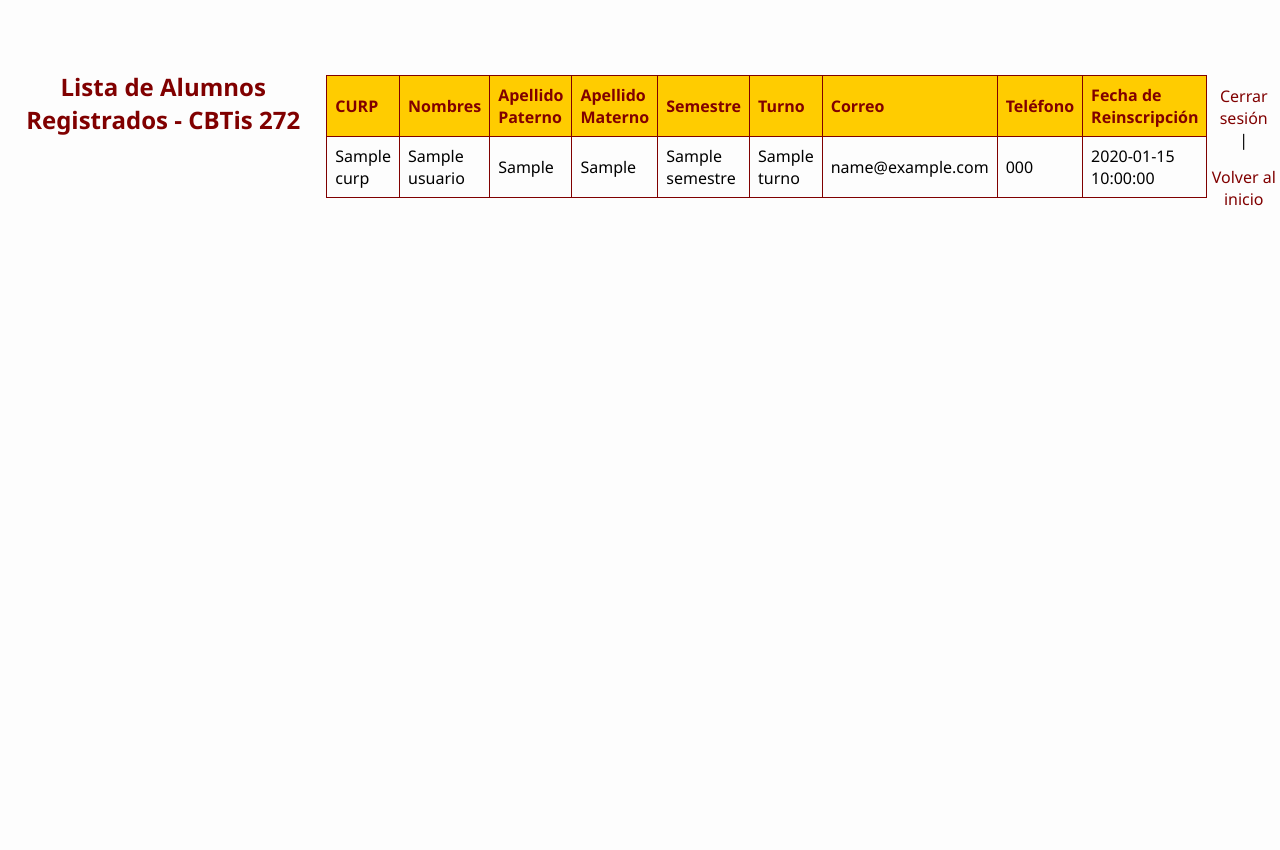
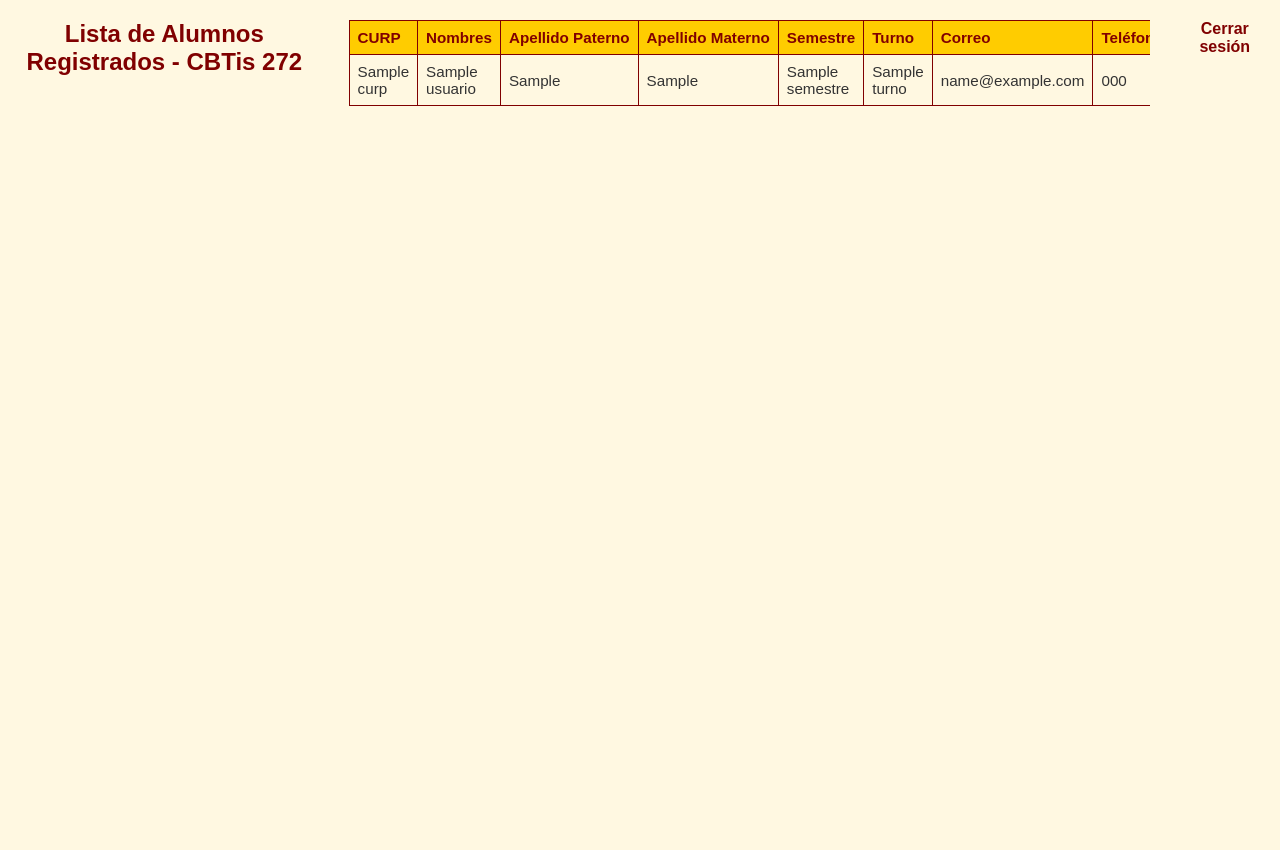
Before and after one commit to Armando59t/cbtis272, a Flask app: page /admin in a window 1280 px wide. After the commit the page ends 106 px from the top, so only its background shows below. Run offline with Flask 3, Linux system fonts and the light colour scheme; the visitor is signed in with stand-in values (Sample User, id 1); a database or web service that is not in the repository returns one stand-in record (values such as "Sample title").

Commit message:
Update admin.html

```diff
--- a/templates/admin.html
+++ b/templates/admin.html
@@ -5,32 +5,73 @@
     <title>Panel Admin - Lista de Alumnos</title>
     <link rel="stylesheet" href="{{ url_for('static', filename='estilos.css') }}">
     <style>
-        table {
-            width: 100%;
-            border-collapse: collapse;
-            margin-top: 25px;
+        body {
+            font-family: Arial, sans-serif;
+            background-color: #fff8e1;
+            color: #333;
+            margin: 0;
+            padding: 0;
         }
-        th, td {
-            border: 1px solid #800000;
-            padding: 8px;
-            text-align: left;
-        }
-        th {
-            background-color: #FFCC00;
-            color: #800000;
-        }
-        tbody tr:nth-child(even) {
-            background-color: #f2f2f2;
-        }
+
         h2 {
             color: #800000;
             text-align: center;
             margin-top: 20px;
         }
+
+        .tabla-contenedor {
+            overflow-x: auto;
+            margin: 20px;
+        }
+
+        table {
+            width: 100%;
+            min-width: 1000px;
+            border-collapse: collapse;
+            margin: 0 auto;
+        }
+
+        th, td {
+            border: 1px solid #800000;
+            padding: 8px;
+            text-align: left;
+            font-size: 0.95em;
+        }
+
+        th {
+            background-color: #FFCC00;
+            color: #800000;
+            white-space: nowrap;
+        }
+
+        tbody tr:nth-child(even) {
+            background-color: #f9f9f9;
+        }
+
+        a {
+            text-align: center;
+            display: block;
+            margin: 20px;
+            color: #800000;
+            text-decoration: none;
+            font-weight: bold;
+        }
+
+        a:hover {
+            text-decoration: underline;
+        }
+
+        @media (max-width: 768px) {
+            th, td {
+                font-size: 0.85em;
+            }
+        }
     </style>
 </head>
 <body>
     <h2>Lista de Alumnos Registrados - CBTis 272</h2>
+
+    <div class="tabla-contenedor">
         <table>
             <thead>
                 <tr>
@@ -61,9 +102,8 @@
                 {% endfor %}
             </tbody>
         </table>
+    </div>
 
-    <p style="text-align:center; margin-top:20px;">
-        <a href="/admin/logout">Cerrar sesión</a> | <a href="/">Volver al inicio</a>
-    </p>
+    <a href="/admin/logout">Cerrar sesión</a>
 </body>
 </html>
```
Lines whose indentation alone changed are shown as unchanged.
